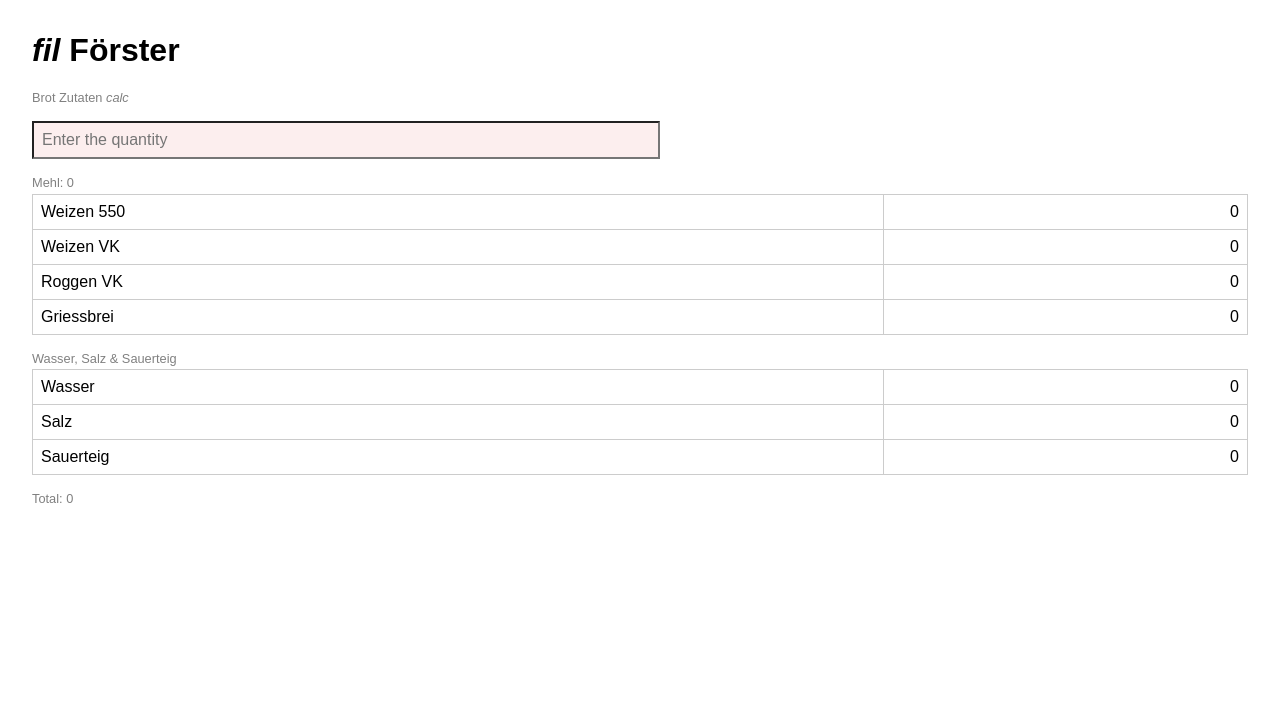
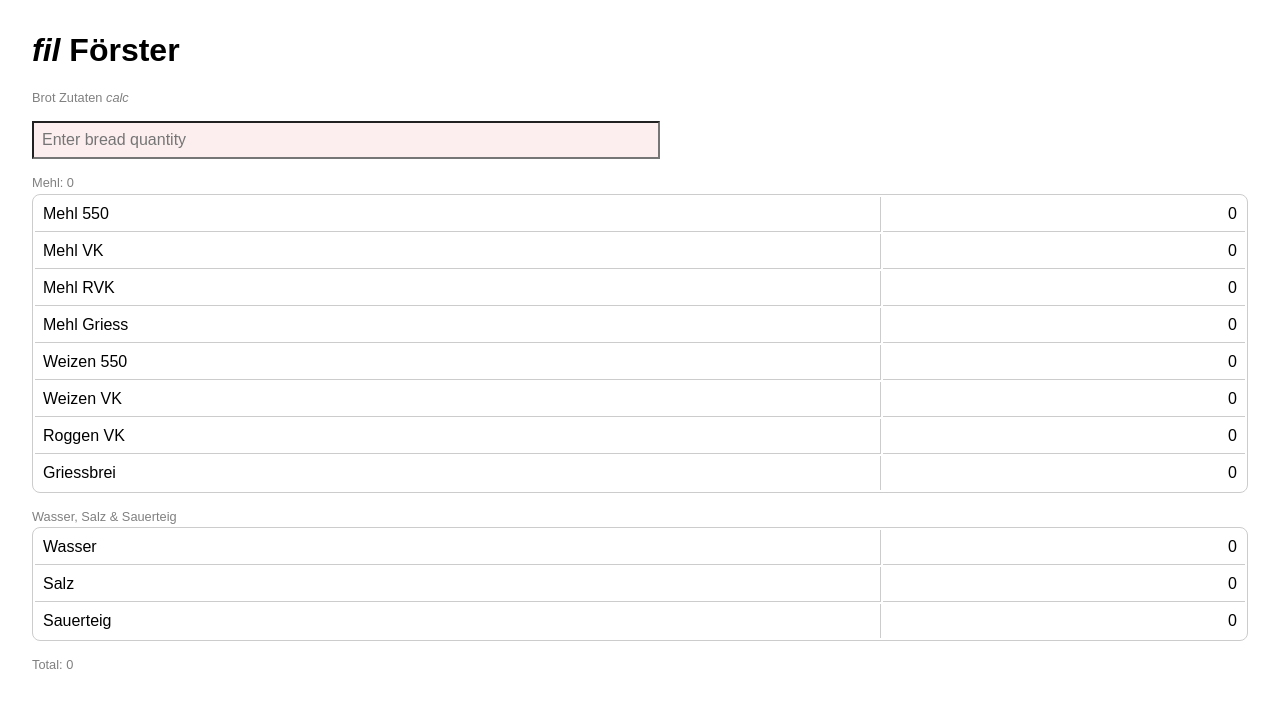
Before and after one commit to werderame/werderame.github.io, a Jekyll site: the page recipes_calc/bread_fil.html, which Jekyll copies as it is, in a window 1280 px wide. Shown: the top 708 px of the page. Built offline with Jekyll 4.4.1, drawn with Linux system fonts in a browser that asks for light colours.

Commit message:
Rounded table borders and numeric input only

```diff
--- a/recipes_calc/bread_fil.html
+++ b/recipes_calc/bread_fil.html
@@ -7,11 +7,25 @@
   <style>
     body { font-family: sans-serif; margin: 2rem; }
     table { border-collapse: collapse; width: 100%; margin-top: 0.2rem; }
-    th, td { border: 1px solid #ccc; padding: 0.5rem; text-align: left; }
+
+    /*Internal borders*/
+    th, td { padding: 0.5rem; text-align: left; border-bottom: 1px solid #ccc; border-right: 1px solid #ccc;}
+
+    /*Remove right and bottom borders*/
+    tr td:last-child,
+    tr th:last-child {border-right: none;}
+    table tr:last-child td {border-bottom: none;}
+
+    /*Columns width ratio*/
     td:first-child { width: 70%; }
     td:last-child { width: 30%; text-align: right;}
+
+    /*Rounded outer borders*/
+    .rounded-table {border-collapse: separate; border-radius: 8px; overflow: hidden; border: 1px solid #ccc;}
+
     input { width: 50%; padding: 0.5rem; font-size: 1rem; background-color: #fceeee;}
     .small { font-size: 0.8rem; color: grey; margin-top: 1rem; margin-bottom: 0;}
+
   </style>
 </head>
 <body>
@@ -19,11 +33,27 @@
   <h1><i>fil </i>Förster</h1>
   <p class="small">Brot Zutaten <i>calc</i></p>
   <p></p>
-  <input type="number" id="baseInput" placeholder="Enter the quantity" />
+  <input type="number" inputmode="decimal" id="baseInput" placeholder="Enter bread quantity" />
 
 <!-- farina -->
 <p class="small">Mehl: <span id="totalMehl">0</span></p>
-    <table>
+    <table class="rounded-table">
+        <tr>
+            <td>Mehl 550</td>
+            <td id="baseResult">0</td>
+        </tr>
+        <tr>
+            <td>Mehl VK</td>
+            <td id="vkResult">0</td>
+        </tr>
+        <tr>
+            <td>Mehl RVK</td>
+            <td id="rvResult">0</td>
+        </tr>
+        <tr>
+            <td>Mehl Griess</td>
+            <td id="griessResult">0</td>
+        </tr>
     <tr>
         <td>Weizen 550</td>
         <td id="w550Result">0</td>
@@ -44,7 +74,7 @@
 
     <!-- Acqua, sale e starter -->
     <p class="small"> Wasser, Salz & Sauerteig</p>
-    <table>
+    <table class="rounded-table">
         <tr>
             <td>Wasser</td>
             <td id="wasserResult">0</td>
```
